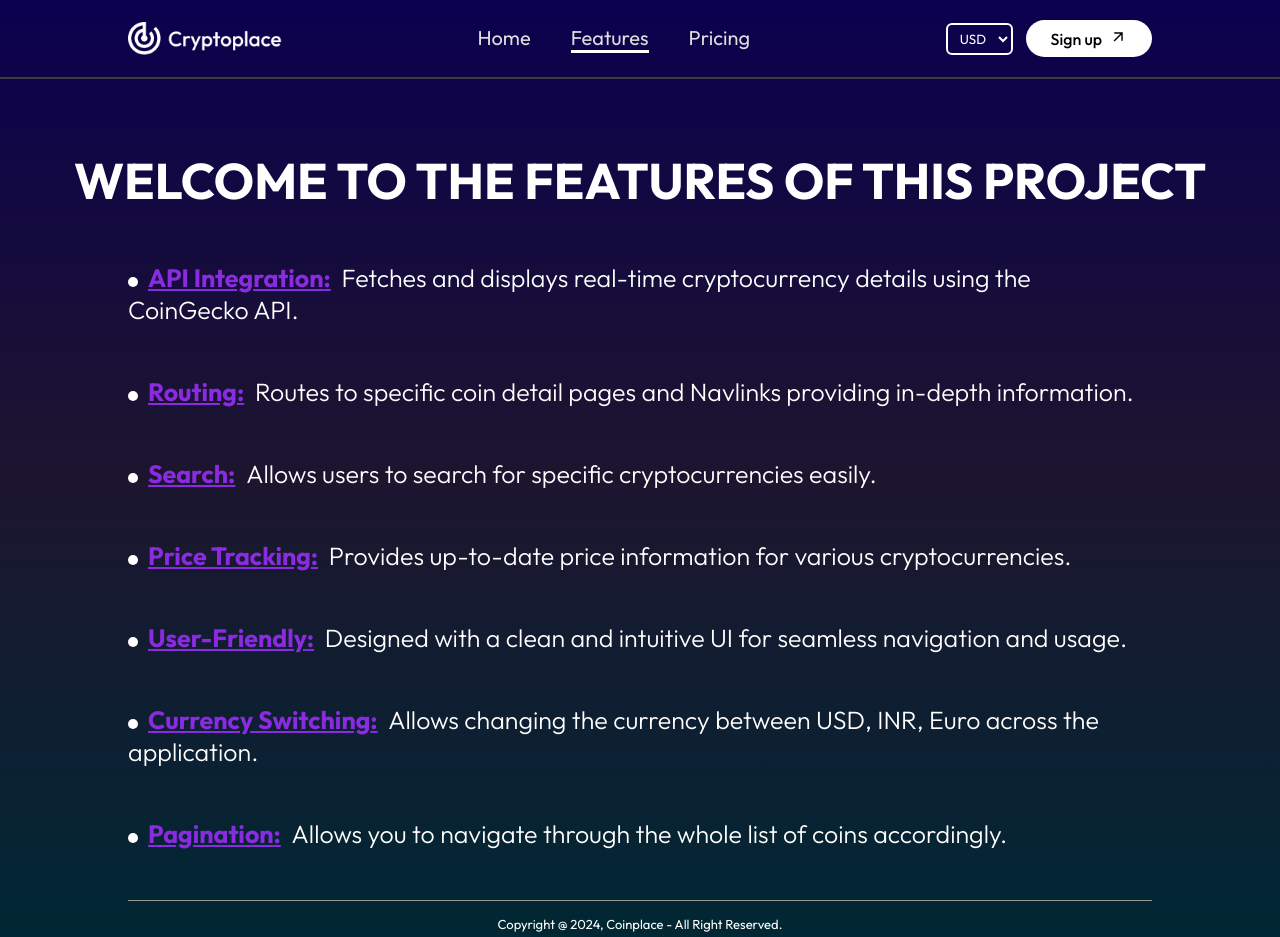
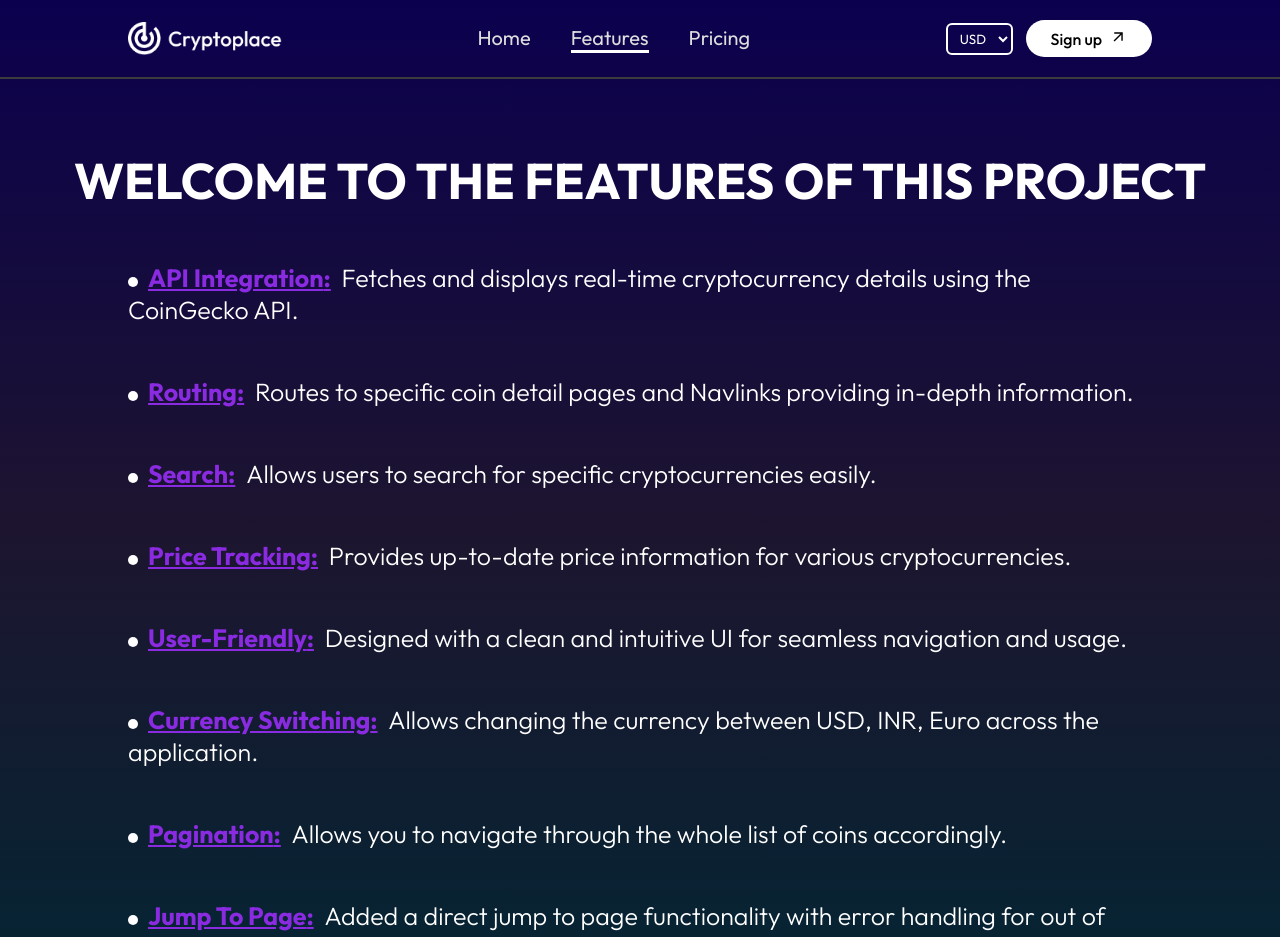
Before and after one commit to Owais-Creates/Coinplace, a React (Vite) app in the folder crypto/: page /features in a window 1280 px wide. Shown: the top 937 px of the page. Built offline with nearby package versions, Linux system fonts and the light colour scheme; no server answers.

Commit message:
added a new feature in feature section

```diff
--- a/crypto/src/components/Features/Features.jsx
+++ b/crypto/src/components/Features/Features.jsx
@@ -12,6 +12,7 @@ const Features = () => {
       "User-Friendly": "Designed with a clean and intuitive UI for seamless navigation and usage.",
       "Currency Switching": "Allows changing the currency between USD, INR, Euro across the application.",
       "Pagination": "Allows you to navigate through the whole list of coins accordingly.",
+      "Jump To Page": "Added a direct jump to page functionality with error handling for out of bounds inputs.",
     };
 
 console.log(Object.keys(features));
```
